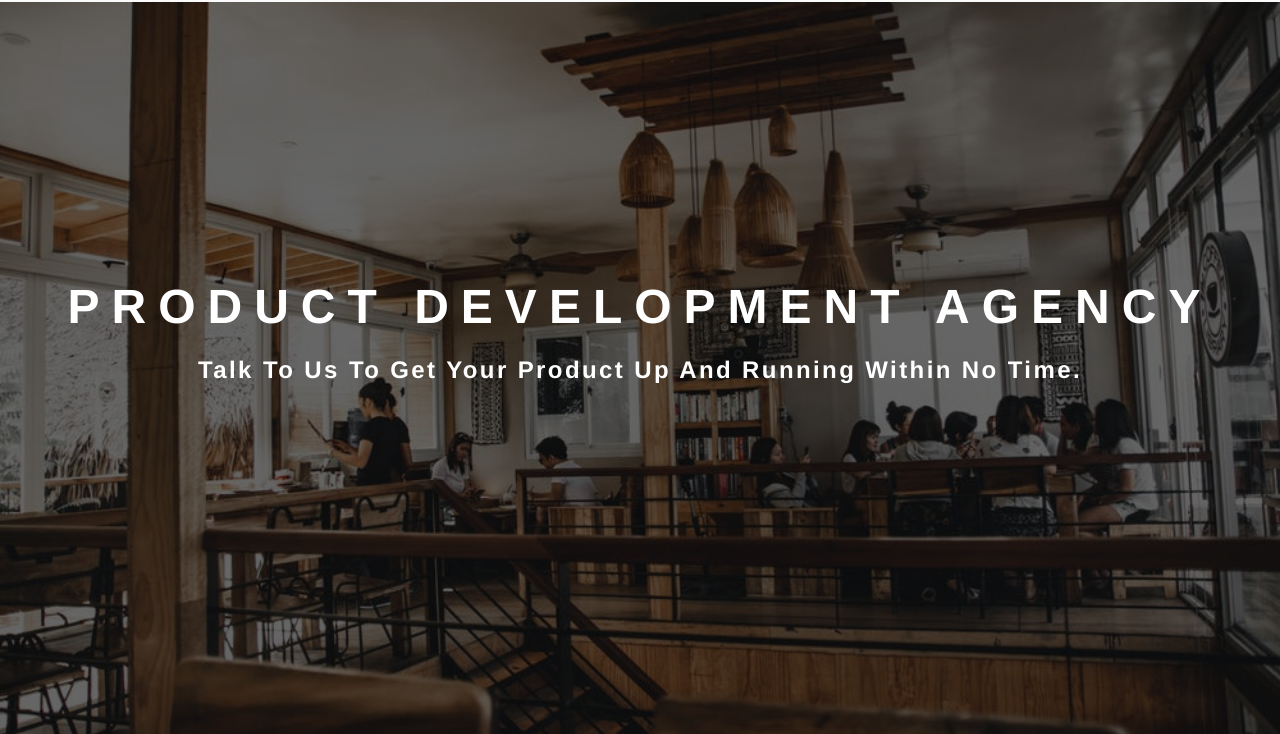
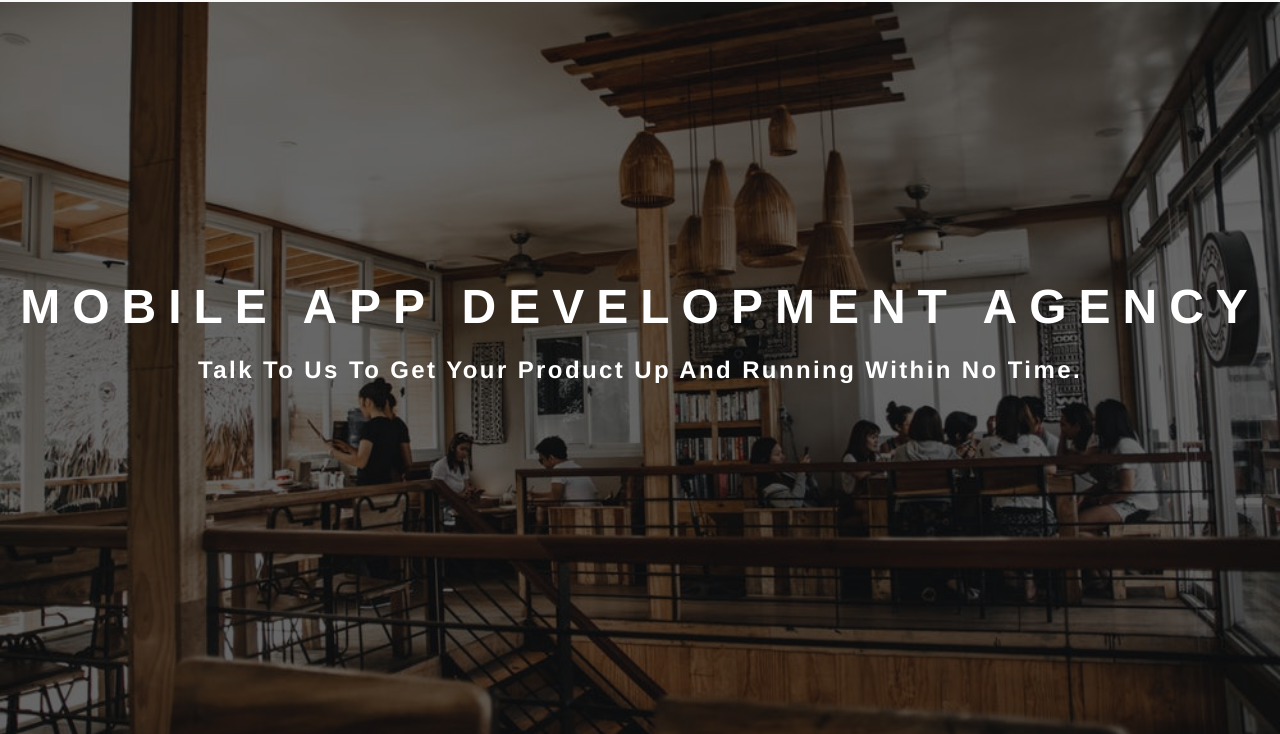
Before and after one commit to medampudi/SimbotixMarketingCMS, a Gatsby site: page / in a window 1280 px wide. Shown: the part 92-826 px from the top of the page. Built offline with nearby package versions, Linux system fonts and the light colour scheme; Gatsby itself is replaced by a stand-in of ours.

Commit message:
Minor changes
Minor changes to the codebase.

```diff
--- a/src/pages/index.js
+++ b/src/pages/index.js
@@ -8,9 +8,9 @@ const HomePage = () => (
     <SEO title="Home" />
     <HomeHeader img={img}>
       <Banner
-        title="Product Development Agency"
+        title="Mobile App Development Agency"
         subtitle="Talk to us to get your product up and running within no time."
-      ></Banner>
+      />
     </HomeHeader>
   </Layout>
 )
```
Also changed, not shown: package.json (+4 -6 lines).
